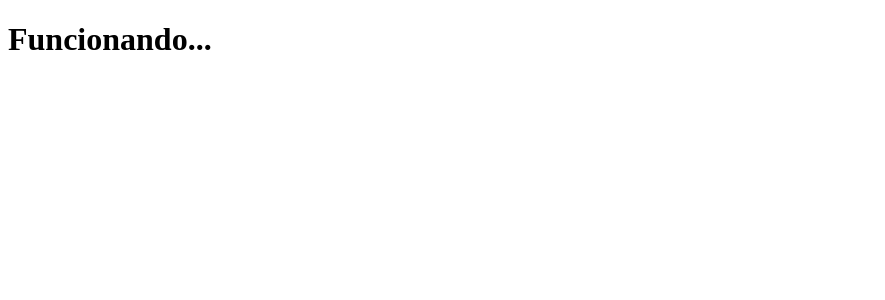
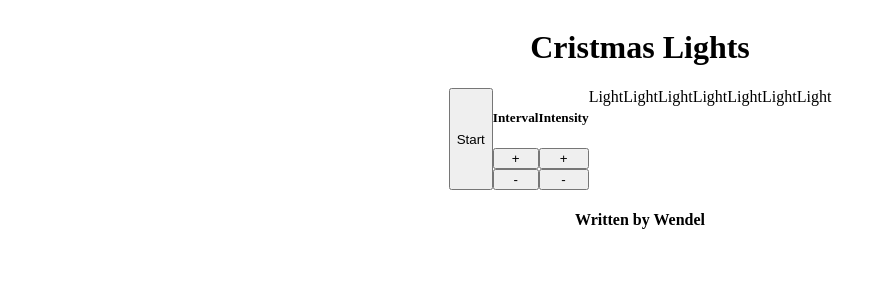
Before and after one commit to WENDEL4891/christmas-lights-app, a Next.js app: page / in a window 1280 px wide. Shown: the top 300 px of the page, without its empty margins (0-885 px from the left). Built offline with nearby package versions, Linux system fonts and the light colour scheme.

Commit message:
Inseridos elementos principais.

```diff
--- /dev/null
+++ b/app.jsx
@@ -0,0 +1,22 @@
+import Head from 'next/head'
+
+import styles from './app.module.css'
+
+import Header from './components/header'
+import Main from './components/main/main'
+import Footer from './components/footer'
+
+export default function App (props) {
+    return (
+        <div>
+            <Head>
+                <title>Christmas Lights</title>
+            </Head>
+            <div id={styles.container}>
+                <Header></Header>
+                <Main></Main>
+                <Footer></Footer>
+            </div>
+        </div>
+    )
+}
--- /dev/null
+++ b/app.module.css
@@ -0,0 +1,6 @@
+#container {
+    display: flex;
+    flex-direction: column;
+    align-items: center;
+    justify-content: center;
+}
--- /dev/null
+++ b/components/footer.jsx
@@ -0,0 +1,7 @@
+export default function Footer (props) {
+    return (
+        <div>
+            <h4>Written by Wendel</h4>
+        </div>
+    )
+}
--- /dev/null
+++ b/components/header.jsx
@@ -0,0 +1,7 @@
+export default function Header(props) {
+    return (
+        <div>
+            <h1>Cristmas Lights</h1>
+        </div>
+    )
+}
--- /dev/null
+++ b/components/main/button-panel.jsx
@@ -0,0 +1,12 @@
+export default function ButtonPanel (props) {
+    return (
+        <div style={{
+            display: "flex",
+            flexDirection: "column"
+        }}>
+            <h5>{props.title}</h5>
+            <button>+</button>
+            <button>-</button>
+        </div>
+    )
+}
--- /dev/null
+++ b/components/main/light-container.jsx
@@ -0,0 +1,18 @@
+import styles from './light-container.module.css'
+
+import Light from './light'
+
+
+export default function LightContainer (props) {
+    return (
+        <div id={styles.container}>
+            <Light></Light>
+            <Light></Light>
+            <Light></Light>
+            <Light></Light>
+            <Light></Light>
+            <Light></Light>
+            <Light></Light>
+        </div>
+    )
+}
--- /dev/null
+++ b/components/main/light-container.module.css
@@ -0,0 +1,3 @@
+#container {
+    display: flex;
+}
--- /dev/null
+++ b/components/main/light.jsx
@@ -0,0 +1,7 @@
+export default function Light (props) {
+    return (
+        <div>
+            Light
+        </div>
+    )
+}
--- /dev/null
+++ b/components/main/main.jsx
@@ -0,0 +1,15 @@
+import styles from './main.module.css'
+
+import ButtonPanel from './button-panel'
+import LightContainer from './light-container'
+
+export default function Main (props) {
+    return (
+        <div id={styles.container}>
+            <button>Start</button>
+            <ButtonPanel title="Interval"></ButtonPanel>
+            <ButtonPanel title="Intensity"></ButtonPanel>
+            <LightContainer></LightContainer>
+        </div>
+    )
+}
--- /dev/null
+++ b/components/main/main.module.css
@@ -0,0 +1,3 @@
+#container {
+    display: flex;
+}
--- a/pages/index.jsx
+++ b/pages/index.jsx
@@ -1,7 +1,5 @@
+import App from '../app'
+
 export default function Index() {
-    return (
-        <div>
-            <h1>Funcionando...</h1>
-        </div>
-    )
+    return <App />
 }
```
